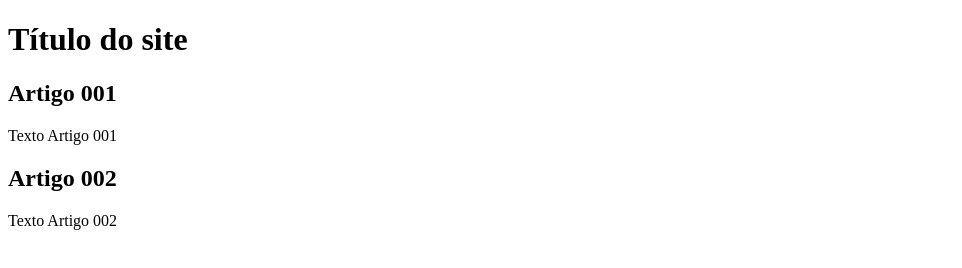
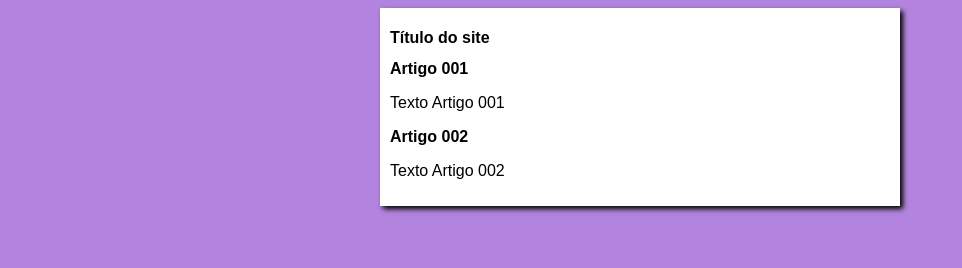
Before and after one commit to Magitheus/projeto-site, a plain HTML site: page index.html in a window 1280 px wide. Shown: the whole page, without its empty margins (0-962 px from the left). Drawn offline with Linux system fonts and the light colour scheme.

Commit message:
iniciei o desing

```diff
--- /dev/null
+++ b/estilo/style.css
@@ -0,0 +1,16 @@
+* {
+    font-family: Arial, Helvetica, sans-serif;
+    font-size: 16px;
+}
+
+body {
+    background-color: rgb(179, 132, 223);
+}
+
+main {
+    background-color: white;
+    width: 500px;
+    margin: auto;
+    padding: 10px;
+    box-shadow: 3px 3px 5px black;
+}
--- a/index.html
+++ b/index.html
@@ -5,6 +5,7 @@
     <meta http-equiv="X-UA-Compatible" content="IE=edge">
     <meta name="viewport" content="width=device-width, initial-scale=1.0">
     <title>Título do Site</title>
+    <link rel="stylesheet" href="estilo/style.css">
 </head>
 <body>
     <main>
```
